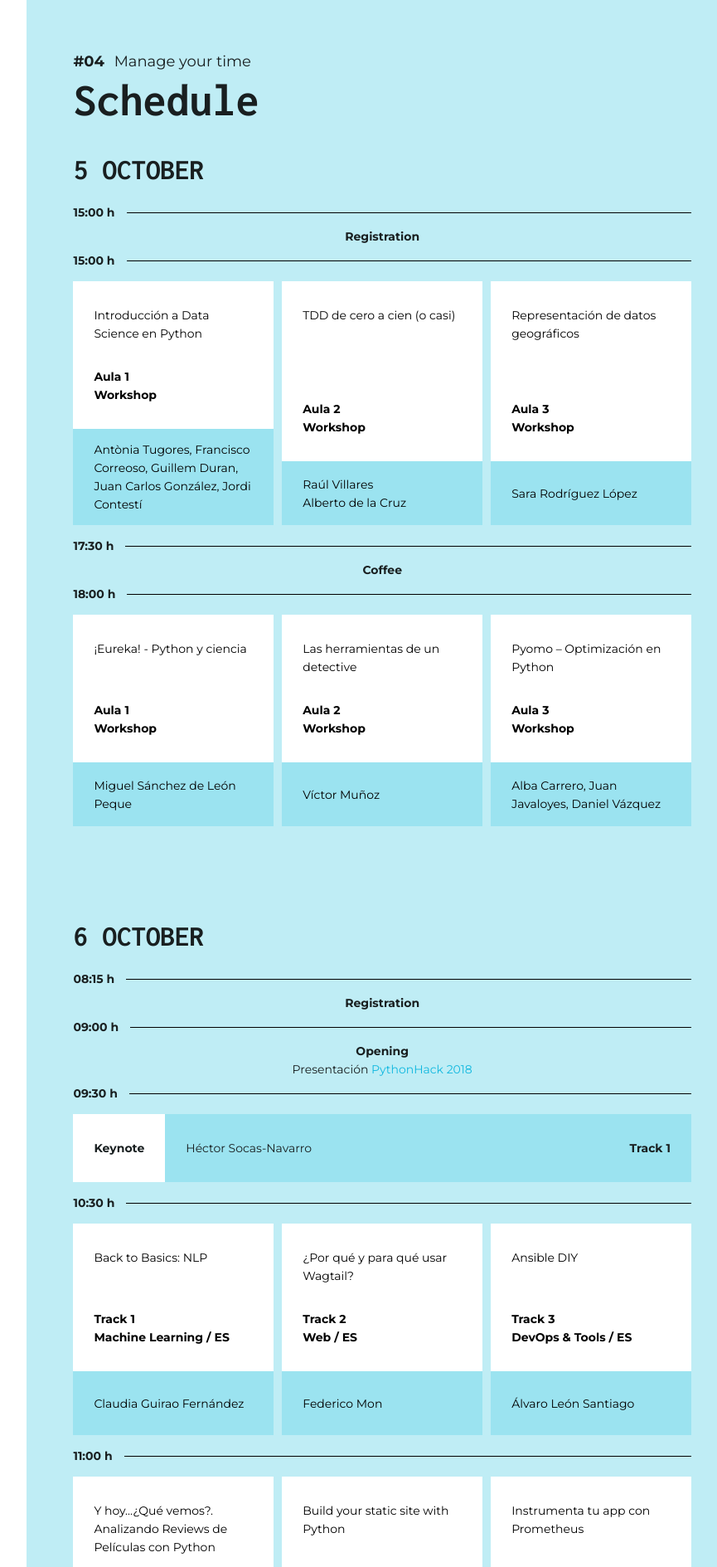
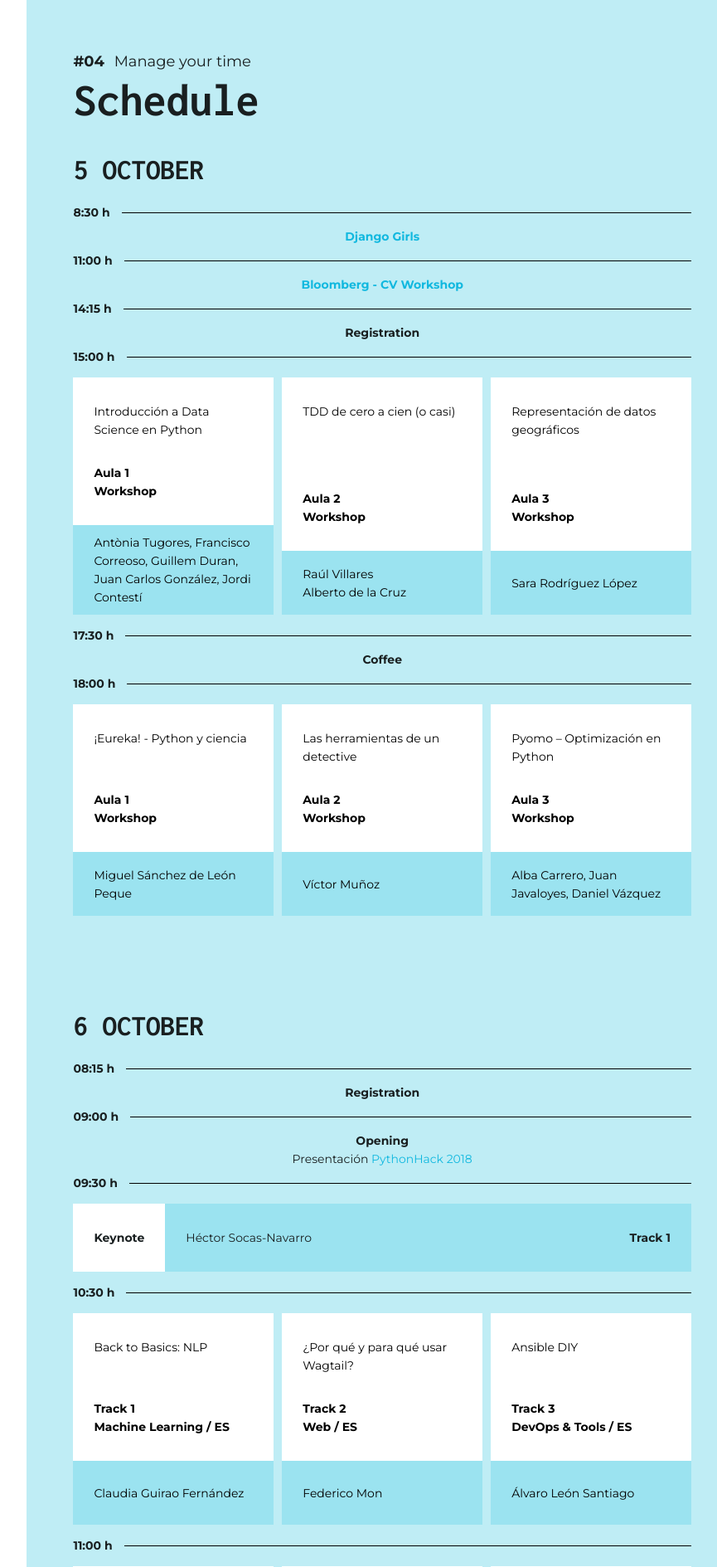
Before and after one commit to python-spain/PyConES-2018, a Django app: page / in a window 1280 px wide. Shown: the part 3648-5537 px from the top of the page at 83% size, without its empty margins (390-1255 px from the left). Run offline with Django 3.2, Linux system fonts and the light colour scheme; style sheets or scripts are compiled from the project's sources; some libraries are stand-ins or nearby versions.

Commit message:
issue #119

```diff
--- a/web/static/web/scss/schedule.scss
+++ b/web/static/web/scss/schedule.scss
@@ -35,6 +35,9 @@ $schedule__time-padding-top: 1rem;
   margin-bottom: -.5rem;
   text-align: center;
   font-weight: $bold;
+  a {
+    white-space: normal;
+  }
 }
 
 .schedule__plenary-talk {
@@ -76,6 +79,13 @@ $schedule__time-padding-top: 1rem;
   }
 }
 
+.schedule__extra-slot {
+  .schedule__talk--description {
+    justify-content: center;
+    padding-bottom: 15px;
+  }
+}
+
 .schedule__talk {
   $padding-top: 30px;
   $padding-side: 25px;
@@ -97,6 +107,7 @@ $schedule__time-padding-top: 1rem;
   .sponsored-background {
     background: $job-background;
   }
+
   &--description {
     background: white;
     height: 100%;
@@ -124,11 +135,16 @@ $schedule__time-padding-top: 1rem;
   &--speaker {
     padding: 0 $padding-side;
     background: $light-blue;
-    min-height: 5.5rem;
-    display: flex;
-    align-items: center;
-    > p {
-      margin: 0;
+    //display: flex;
+    //align-items: center;
+    div {
+      min-height: 5.5rem;
+      padding: 10px 0;
+      display: flex;
+      align-items: center;
+      > p {
+        margin: 0;
+      }
     }
   }
   > .schedule__talk__border {
@@ -148,14 +164,6 @@ $schedule__time-padding-top: 1rem;
   }
 }
 
-.schedule__talk--extra-speakers {
-  padding-top: 1rem;
-  padding-bottom: 1rem;
-  @media (max-width: 1400px) {
-    min-height: auto;
-  }
-}
-
 .schedule__talk--sponsored {
   .schedule__talk--title {
     align-self: center;
--- a/web/templates/blocks/schedule-talk.html
+++ b/web/templates/blocks/schedule-talk.html
@@ -20,7 +20,9 @@
         </div>
     </div>
 
-    <div class="schedule__talk--speaker {% if name|length > 50 %}schedule__talk--extra-speakers{% endif %}">
-        {{ speakers|linebreaks }}
+    <div class="schedule__talk--speaker">
+        <div>
+            {{ speakers|linebreaks }}
+        </div>
     </div>
 </a>
--- /dev/null
+++ b/web/templates/sections/blocks/schedule-extra-slot.html
@@ -0,0 +1,12 @@
+<div class="schedule__talk schedule__extra-slot">
+    <div class="schedule__talk--description">
+        <div class="schedule__talk--title">
+            {{ title }}
+        </div>
+        {% if track %}
+            <div class="schedule__talk--attributes">
+                <div>{{ track }}</div>
+            </div>
+        {% endif %}
+    </div>
+</div>
--- a/web/templates/sections/schedule.html
+++ b/web/templates/sections/schedule.html
@@ -5,7 +5,19 @@
         <span class="text--section-title"><strong>#04</strong> {% trans "Manage your time" %}</span>
         <h1>{% trans "Schedule" %}</h1>
         <h2 class="schedule__day">{% trans "5 October" %}</h2>
-        {% include "sections/blocks/schedule-time.html" with time="15:00" %}
+        {% include "sections/blocks/schedule-time.html" with time="8:30" %}
+        <p class="schedule__row--break">
+            <a href="https://djangogirls.org/malaga/" target="_blank">
+                {% trans "Django Girls" %}
+            </a>
+        </p>
+        {% include "sections/blocks/schedule-time.html" with time="11:00" %}
+        <p class="schedule__row--break">
+            <a href="https://bloomberg.recsolu.com/external/events/jt1pWiT6vtuq4QBDqvaItQ" target="_blank">
+                {% trans "Bloomberg - CV Workshop" %}
+            </a>
+        </p>
+        {% include "sections/blocks/schedule-time.html" with time="14:15" %}
         <p class="schedule__row--break">{% trans "Registration" %}</p>
         {% include "sections/blocks/schedule-time.html" with time="15:00" %}
         <div class="schedule__row">
@@ -107,8 +119,9 @@
         {% include "sections/blocks/schedule-time.html" with time="18:00" %}
         <p class="schedule__row--break">{% trans "Lightning Talks" %}</p>
         {% include "sections/blocks/schedule-time.html" with time="19:00" %}
-        <p class="schedule__row--break schedule__day-break">{% trans "Asamblea Python España" %}</p>
-
+        <p class="schedule__row--break">{% trans "Asamblea Python España" %}</p>
+        {% include "sections/blocks/schedule-time.html" with time="19:30" %}
+        <p class="schedule__row--break schedule__day-break">{% trans "Hackathon PyConES 2018 Happy Hour Contest" %}</p>
 
         <h2 class="schedule__day">{% trans "7 October" %}</h2>
         {% include "sections/blocks/schedule-time.html" with time="09:30" %}
@@ -128,6 +141,7 @@
             {% schedule_talk title="Scaling beyond scikit-learn's Pipeline: handling mixed data types easily!" %}
             {% schedule_talk title="From chaos to insights: the challenges of extracting meaningful information from unstructured data with Python and spaCy" %}
             {% schedule_talk title="Un drone voló sobre el nido de Python" %}
+            {% include "sections/blocks/schedule-extra-slot.html" with title="Hackathon PyConES 2018 Accuracy Contest Solutions" %}
         </div>
         {% include "sections/blocks/schedule-time.html" with time="11:00" %}
         <p class="schedule__row--break">{% trans "Coffee" %}</p>
@@ -179,5 +193,7 @@
         </div>
         {% include "sections/blocks/schedule-time.html" with time="17:30" %}
         <p class="schedule__row--break">{% trans "Closing" %}</p>
+        <p class="schedule__row--break is-font-weight-normal">
+        {% trans "Hackathon PyConES 2018 Award ceremony" %}</p>
     </div>
 </div>
```
